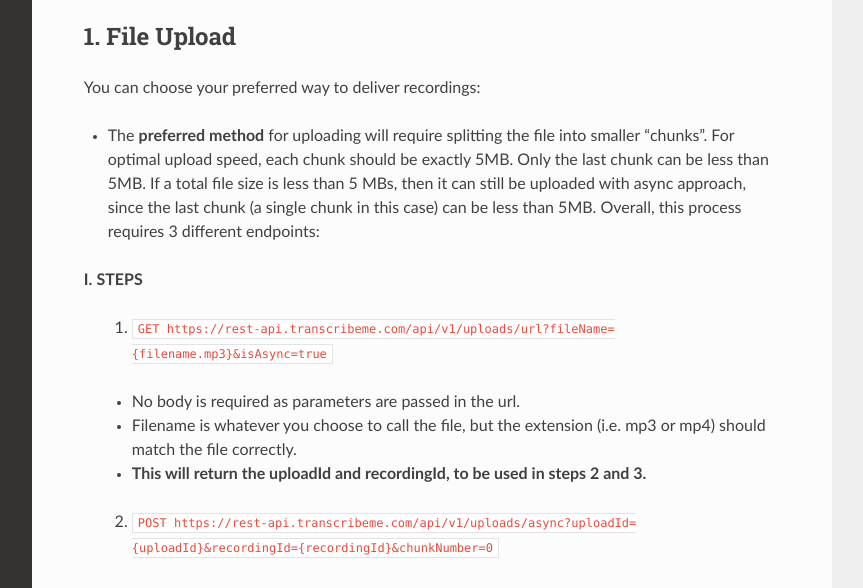
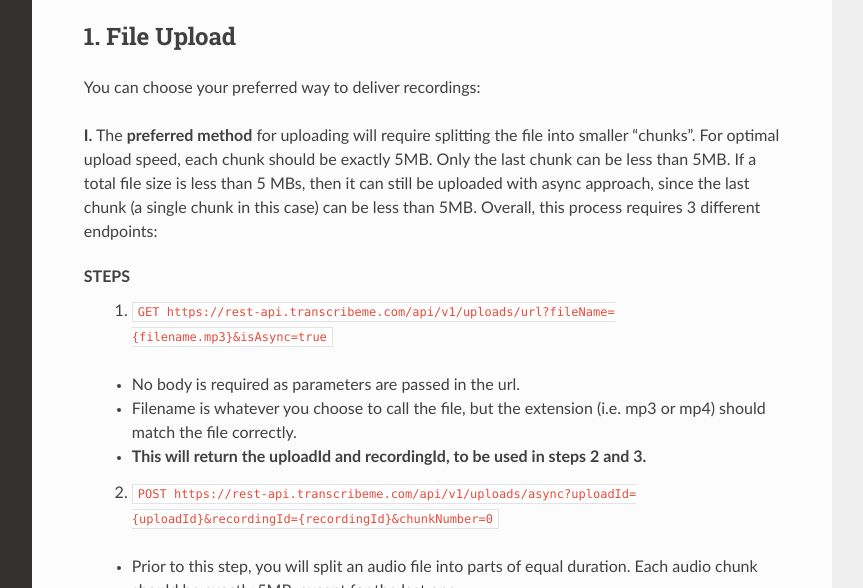
Before and after one commit to TranscribeMe/Docs, a Sphinx documentation site: the page built from docs/quickstarts/0_overview_111021.rst, in a window 1280 px wide and 900 px high, cut to the strip 312-900 px from the top of the window. Shown: the whole strip, without its empty margins (268-1131 px from the left). Built offline with Sphinx 7.4.7 and the Read the Docs theme 2.0.0, drawn with Linux system fonts in a browser that asks for light colours.

Commit message:
Update 0_overview_111021.rst

```diff
--- a/docs/quickstarts/0_overview_111021.rst
+++ b/docs/quickstarts/0_overview_111021.rst
@@ -8,9 +8,8 @@
 
 You can choose your preferred way to deliver recordings:
 
-- The **preferred method** for uploading will require splitting the file into smaller "chunks". For optimal upload speed, each chunk should be exactly 5MB. Only the last chunk can be less than 5MB. If a total file size is less than 5 MBs, then it can still be uploaded with async approach, since the last chunk (a single chunk in this case) can be less than 5MB. Overall, this process requires 3 different endpoints:
+**I.** The **preferred method** for uploading will require splitting the file into smaller "chunks". For optimal upload speed, each chunk should be exactly 5MB. Only the last chunk can be less than 5MB. If a total file size is less than 5 MBs, then it can still be uploaded with async approach, since the last chunk (a single chunk in this case) can be less than 5MB. Overall, this process requires 3 different endpoints:
 
-**I.**
 **STEPS**
      1. ``GET https://rest-api.transcribeme.com/api/v1/uploads/url?fileName={filename.mp3}&isAsync=true``
 
```
